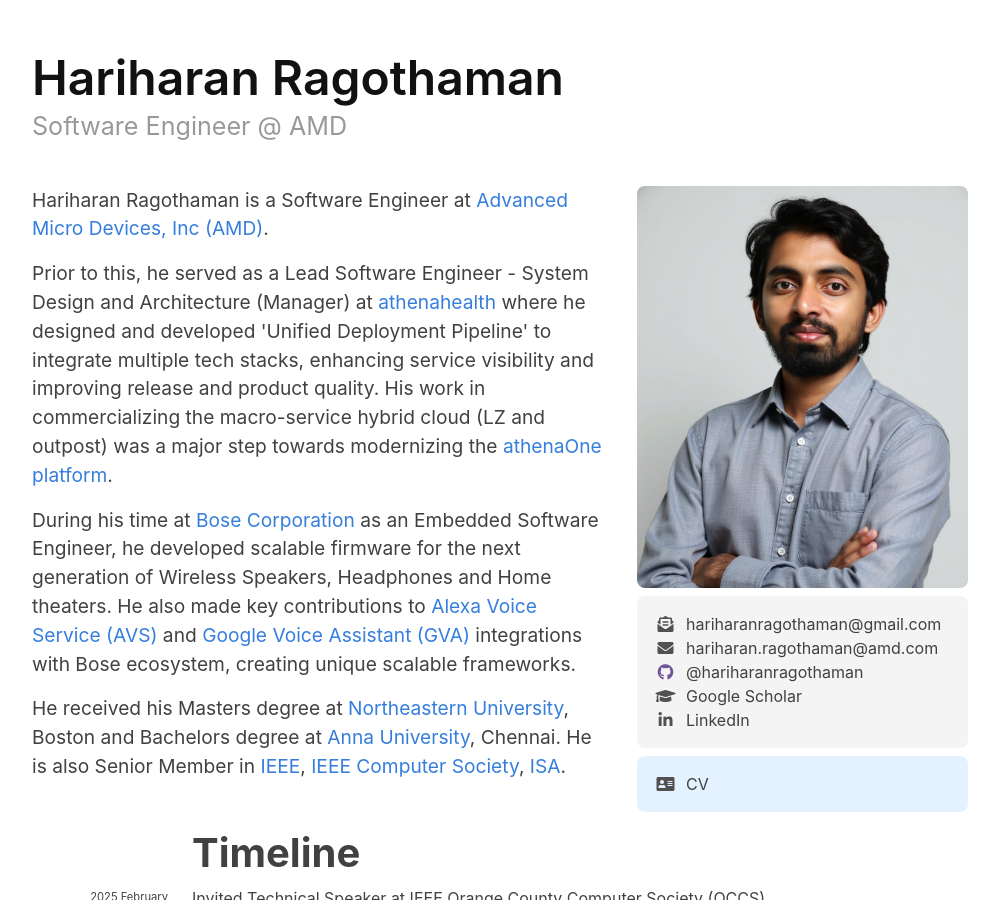
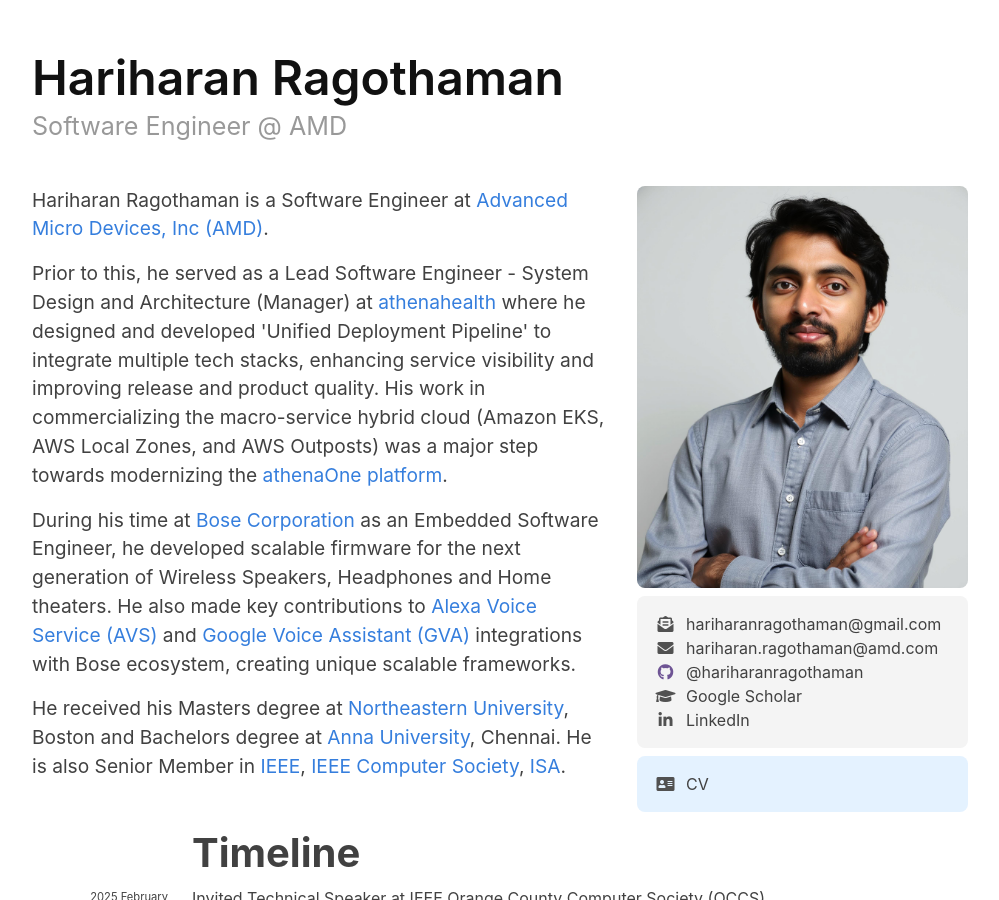
Before and after one commit to hariharanragothaman/hariharanragothaman.github.io, a Jekyll site: the page built from index.md, in a window 1280 px wide and 900 px high. Shown: the whole window, without its empty margins (140-1139 px from the left). Built offline with Jekyll 4.4.1, drawn with Linux system fonts in a browser that asks for light colours; nearby versions of some CDN libraries; some web fonts are replaced.

Commit message:
Polishes and Updates

```diff
--- a/index.md
+++ b/index.md
@@ -18,7 +18,7 @@
 	</div>
 	<div style="height: 1rem"></div>
 	<div>
-       Prior to this, he served as a Lead Software Engineer - System Design and Architecture (Manager) at <a href="https://www.athenahealth.com/">athenahealth</a>  where he designed and developed 'Unified Deployment Pipeline' to integrate multiple tech stacks, enhancing service visibility and improving release and product quality. His work in commercializing the macro-service hybrid cloud (LZ and outpost) was a major step towards modernizing the <a href="https://www.athenahealth.com/solutions/athenaone">athenaOne platform</a>.
+       Prior to this, he served as a Lead Software Engineer - System Design and Architecture (Manager) at <a href="https://www.athenahealth.com/">athenahealth</a>  where he designed and developed 'Unified Deployment Pipeline' to integrate multiple tech stacks, enhancing service visibility and improving release and product quality. His work in commercializing the macro-service hybrid cloud (Amazon EKS, AWS Local Zones, and AWS Outposts) was a major step towards modernizing the <a href="https://www.athenahealth.com/solutions/athenaone">athenaOne platform</a>.
 	</div>
 	<div style="height: 1rem"></div>
 	<div class="intro-left">
```
